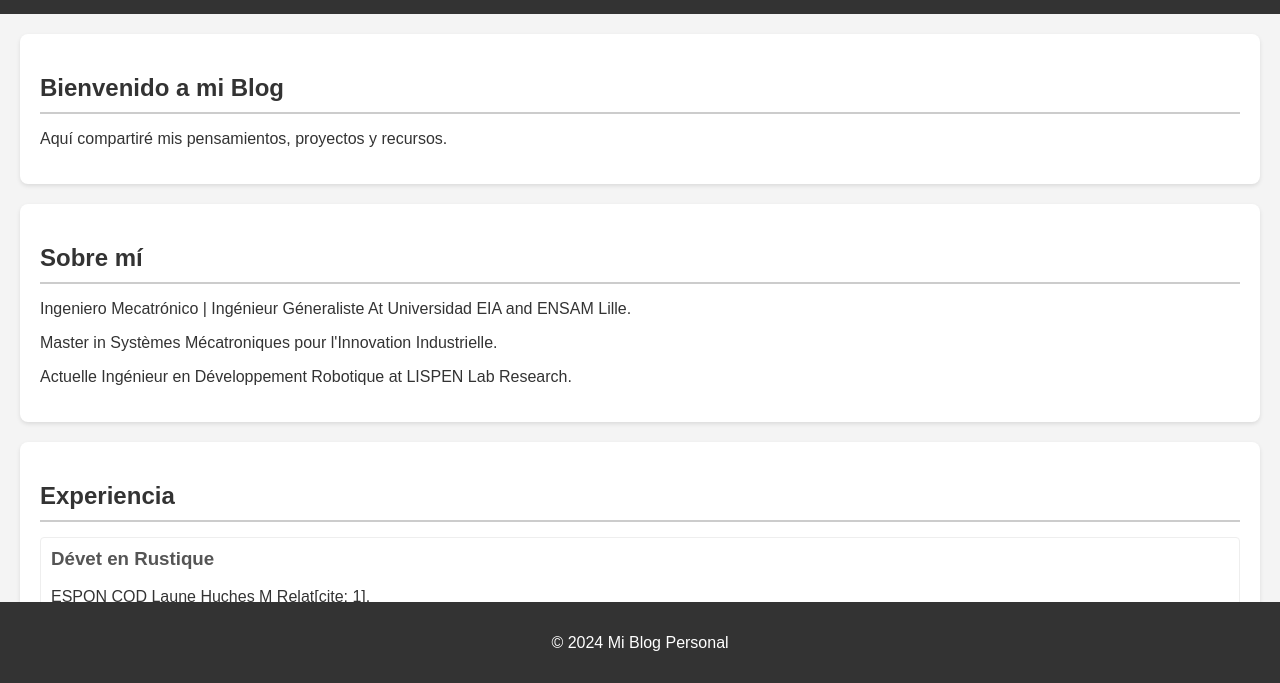
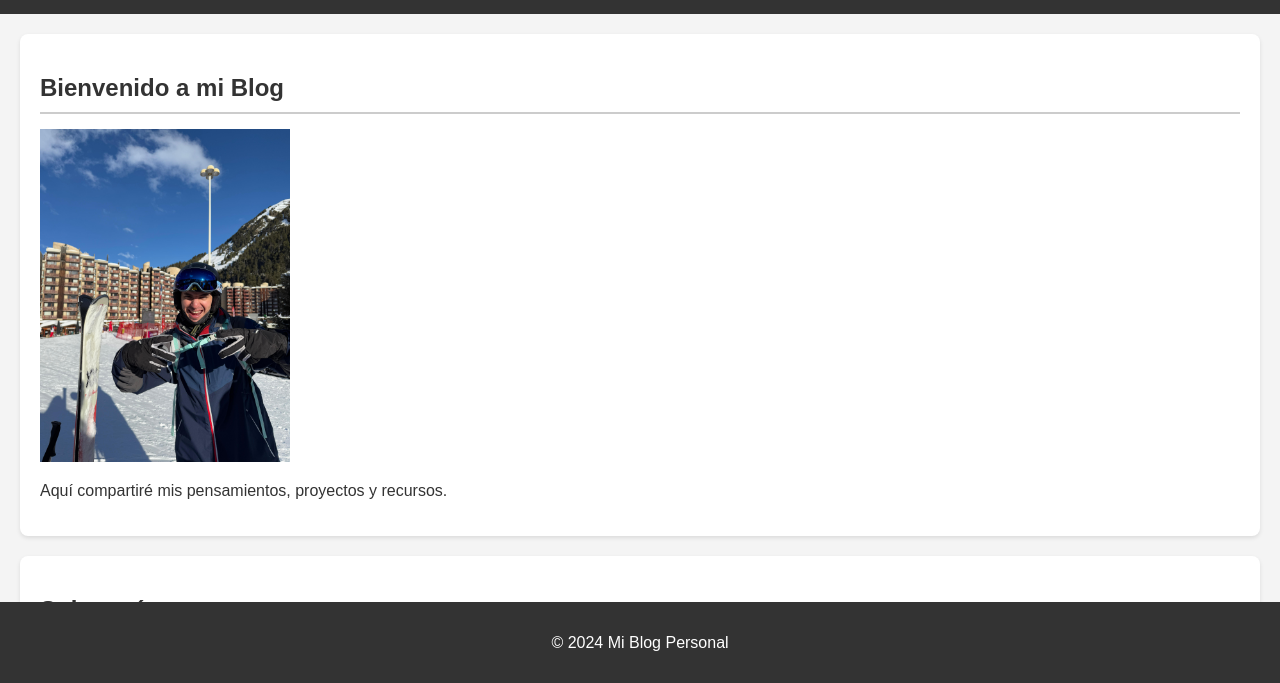
Before and after one commit to Sergiovn07/SergioValderramaNaranjo.github.io, a plain HTML site: page index.html in a window 1280 px wide. Shown: the part 116-799 px from the top of the page. Drawn offline with Linux system fonts and the light colour scheme.

Commit message:
Added image

```diff
--- a/index.html
+++ b/index.html
@@ -27,6 +27,7 @@
     <main>
         <section id="inicio">
             <h2>Bienvenido a mi Blog</h2>
+            <img src="SVA.jpg" alt="Mi Imagen" width="250">
             <p>Aquí compartiré mis pensamientos, proyectos y recursos.</p>
         </section>
 
```
Also changed, not shown: SVA.jpg (added).
